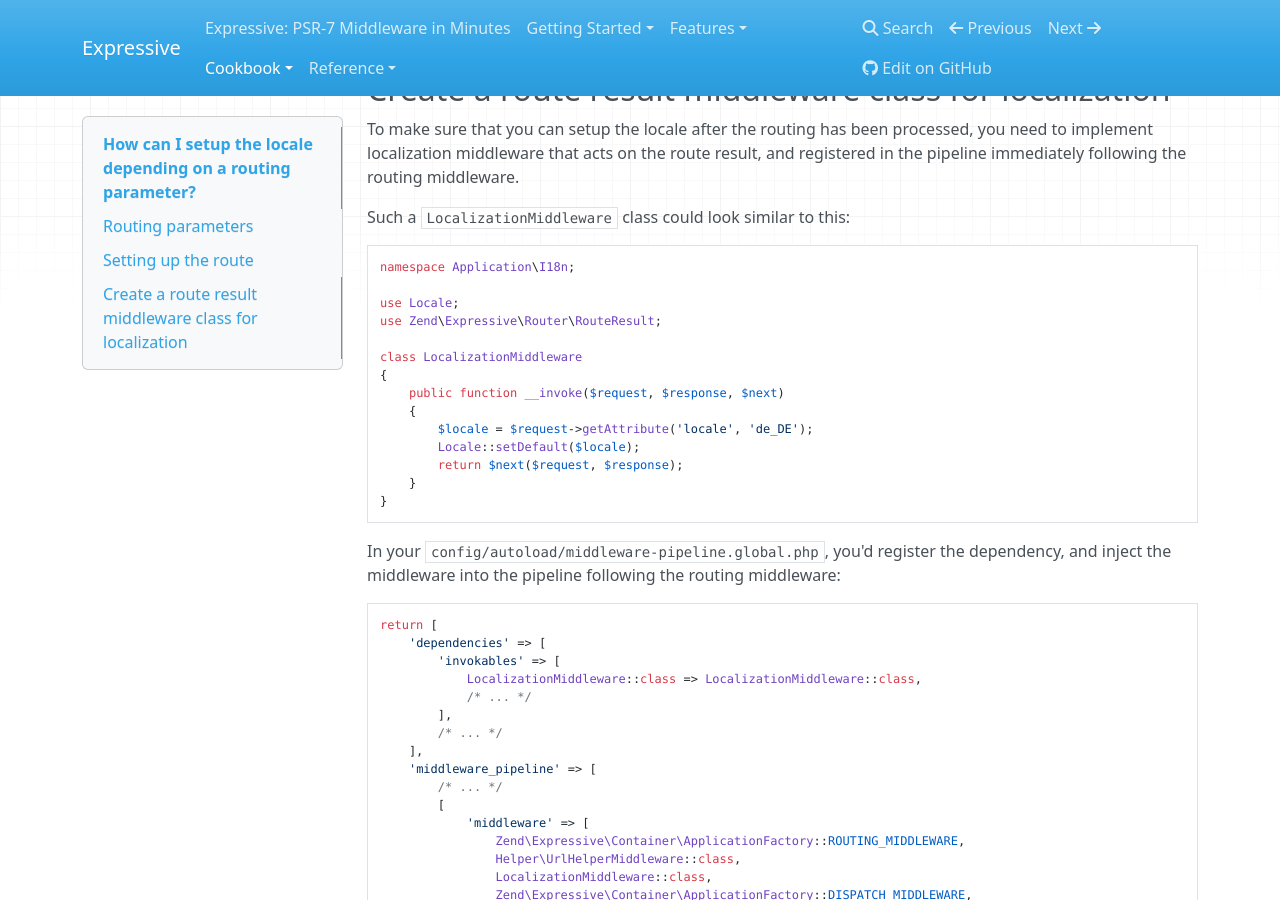
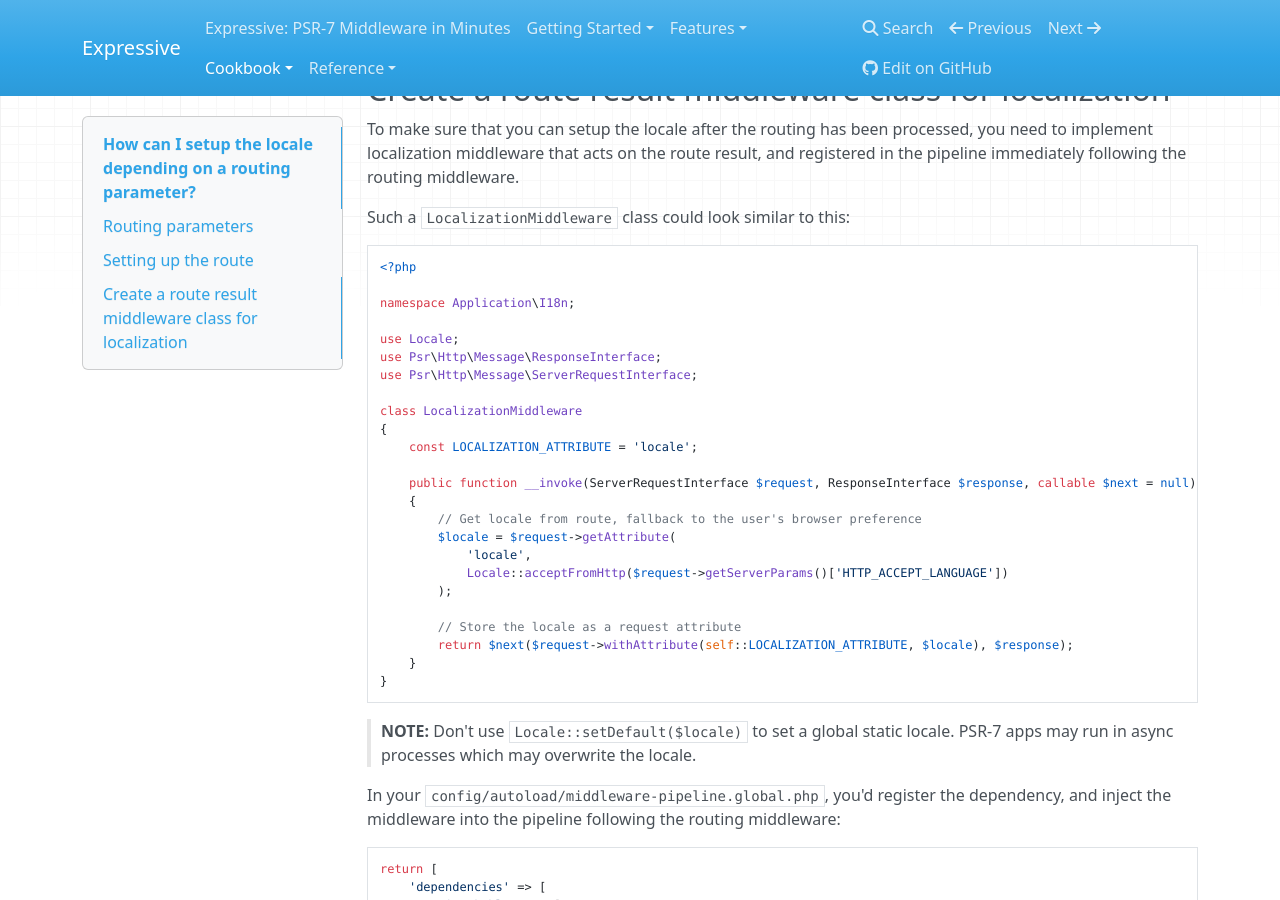
Before and after one commit to zendframework/zend-expressive, an MkDocs documentation site: the page built from doc/book/cookbook/setting-locale-depending-routing-parameter.md, in a window 1280 px wide and 900 px high, scrolled down 2039 px. Built offline with MkDocs 1.6.1, drawn with Linux system fonts in a browser that asks for light colours; nearby versions of some CDN libraries; old or Windows-style settings are respelled for this version of MkDocs.

Commit message:
Use locale request attribute in favor of the static global locale

````diff
--- a/doc/book/cookbook/setting-locale-depending-routing-parameter.md
+++ b/doc/book/cookbook/setting-locale-depending-routing-parameter.md
@@ -108,21 +108,34 @@
 Such a `LocalizationMiddleware` class could look similar to this:
 
 ```php
+<?php
+
 namespace Application\I18n;
 
 use Locale;
-use Zend\Expressive\Router\RouteResult;
+use Psr\Http\Message\ResponseInterface;
+use Psr\Http\Message\ServerRequestInterface;
 
 class LocalizationMiddleware
 {
-    public function __invoke($request, $response, $next)
+    const LOCALIZATION_ATTRIBUTE = 'locale';
+
+    public function __invoke(ServerRequestInterface $request, ResponseInterface $response, callable $next = null)
     {
-        $locale = $request->getAttribute('locale', 'de_DE');
-        Locale::setDefault($locale);
-        return $next($request, $response);
+        // Get locale from route, fallback to the user's browser preference
+        $locale = $request->getAttribute(
+            'locale',
+            Locale::acceptFromHttp($request->getServerParams()['HTTP_ACCEPT_LANGUAGE'])
+        );
+
+        // Store the locale as a request attribute
+        return $next($request->withAttribute(self::LOCALIZATION_ATTRIBUTE, $locale), $response);
     }
 }
 ```
+
+> **NOTE:** Don't use `Locale::setDefault($locale)` to set a global static locale.
+> PSR-7 apps may run in async processes which may overwrite the locale.
 
 In your `config/autoload/middleware-pipeline.global.php`, you'd register the
 dependency, and inject the middleware into the pipeline following the routing
````
